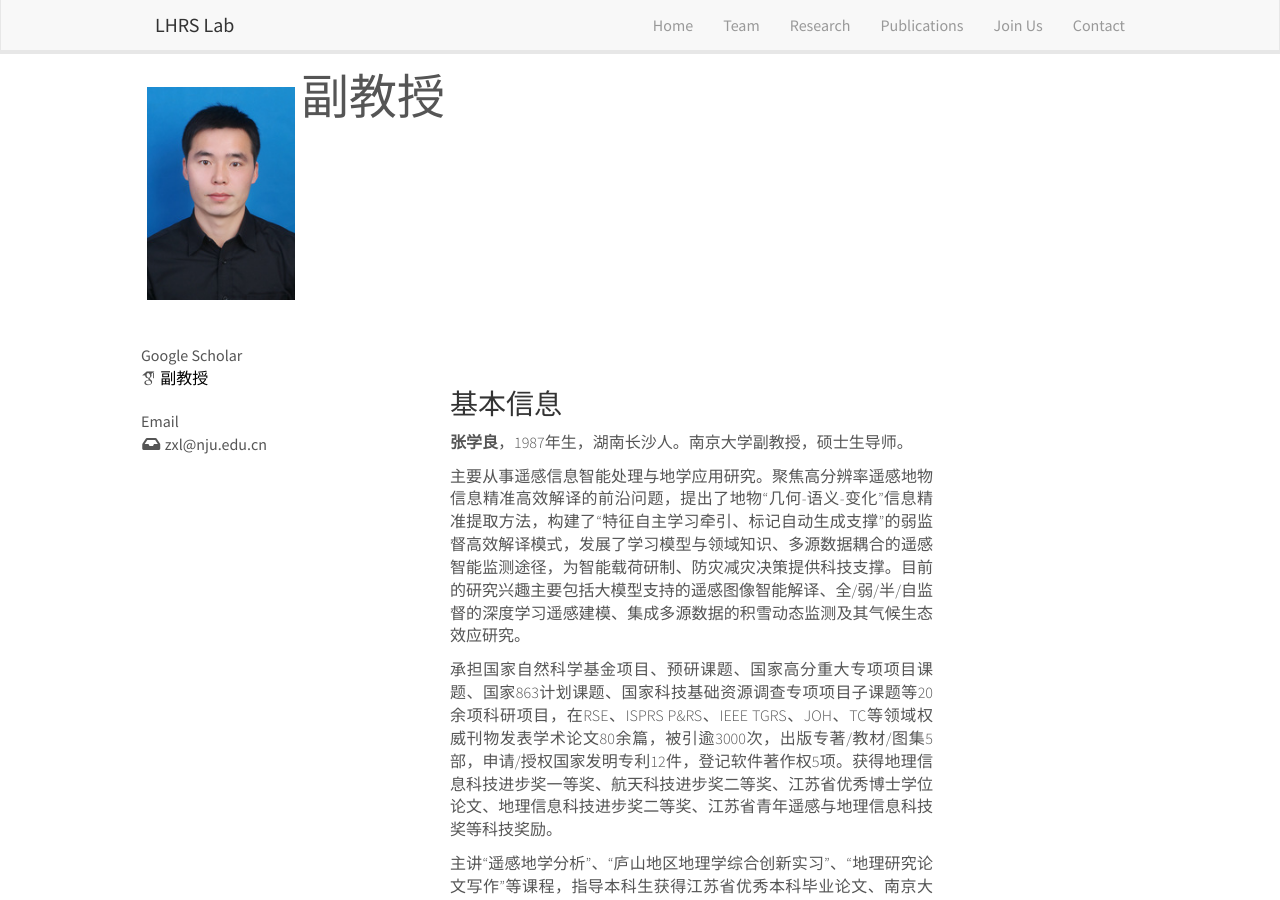
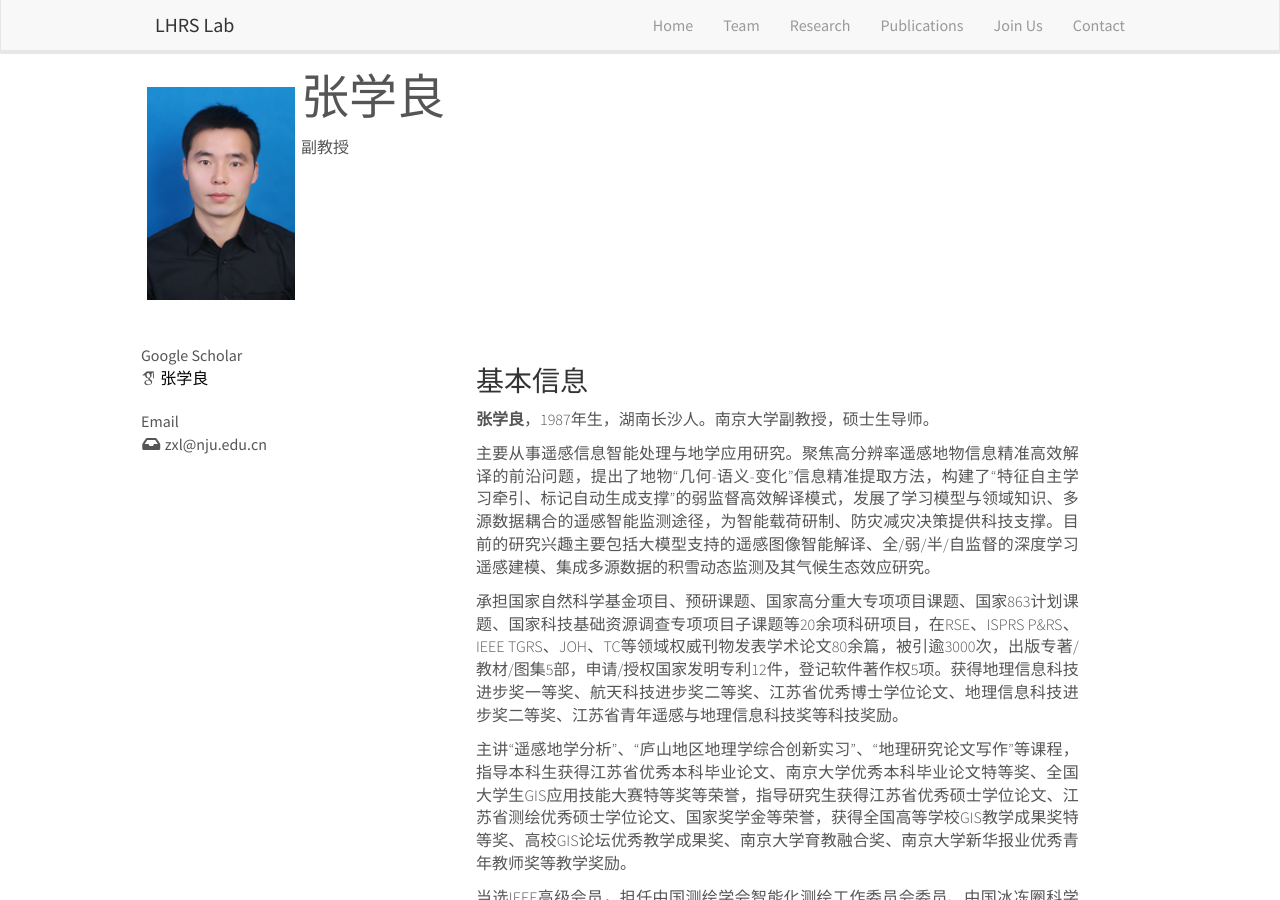
Before and after one commit to jonasonjosda/jonasonjosda.github.io, a Jekyll site: the page built from team/xueliang_zhang.md, in a window 1280 px wide and 900 px high. Built offline with Jekyll 4.4.1, drawn with Linux system fonts in a browser that asks for light colours; nearby versions of some CDN libraries; some web fonts are replaced.

Commit message:
update files

```diff
--- a/_layouts/member.html
+++ b/_layouts/member.html
@@ -113,9 +113,8 @@ layout: default
 		{% endif %}
 
 	</div>
-	<div class="col-sm-6" style="text-align:justify">
-		<i class="content" style="margin:auto">{{ content }}</i>
-
+	<div class="col-sm-8" style="text-align:justify">
+		<div class="content" style="margin:auto">{{ content }}</div>
 	</div>
 
 </div>
--- a/team/xueliang_zhang.md
+++ b/team/xueliang_zhang.md
@@ -1,7 +1,7 @@
 ---
 layout: member
-title: 副教授
-position:
+title: 张学良
+position: 副教授
 handle: xueliang_zhang
 email: zxl@nju.edu.cn
 twitter:
```
Also changed, not shown: images/teampic/lab_pic.jpg, images/teampic/lab_pic_Fall_2024.jpg (deleted), 2 other files.
